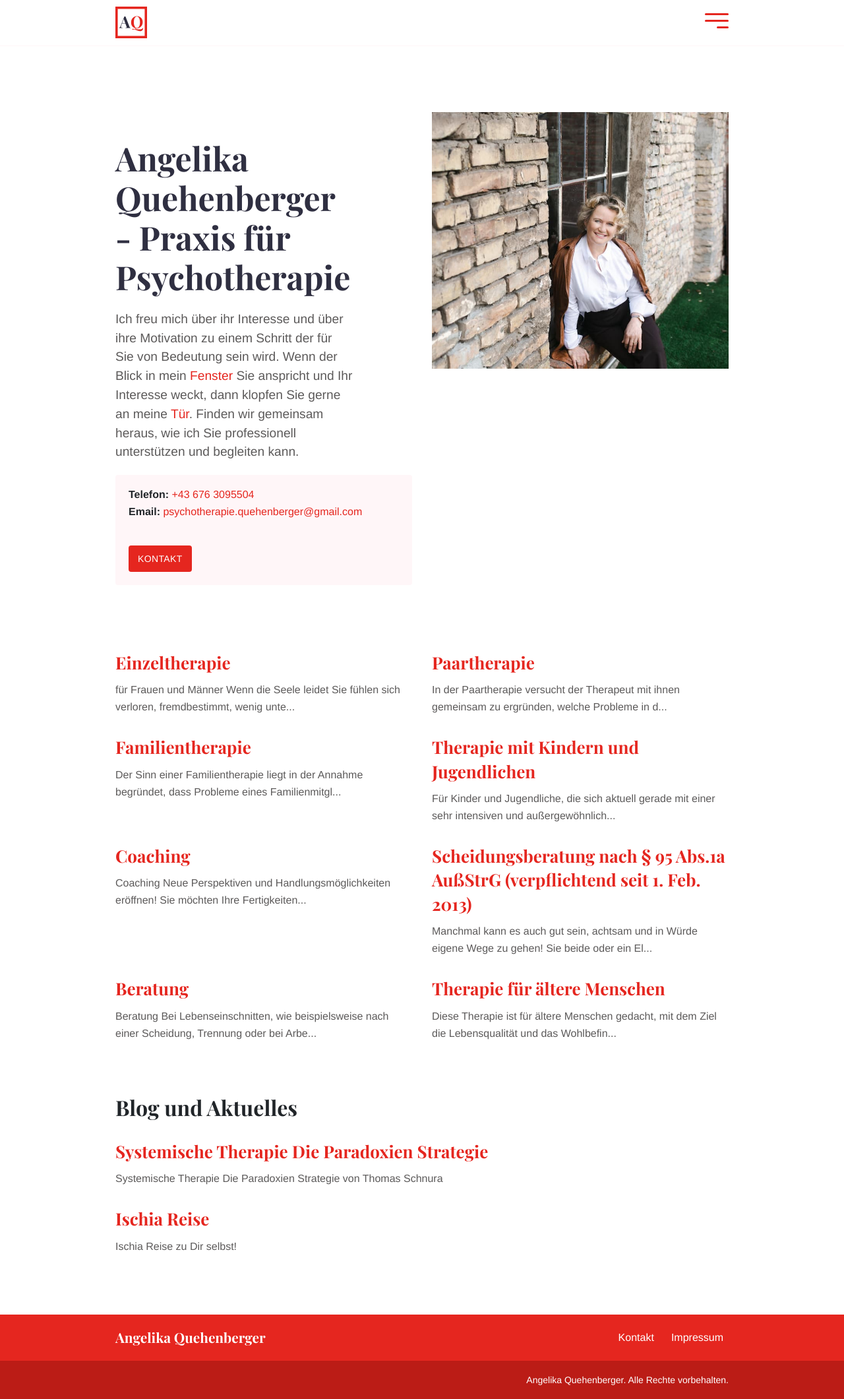
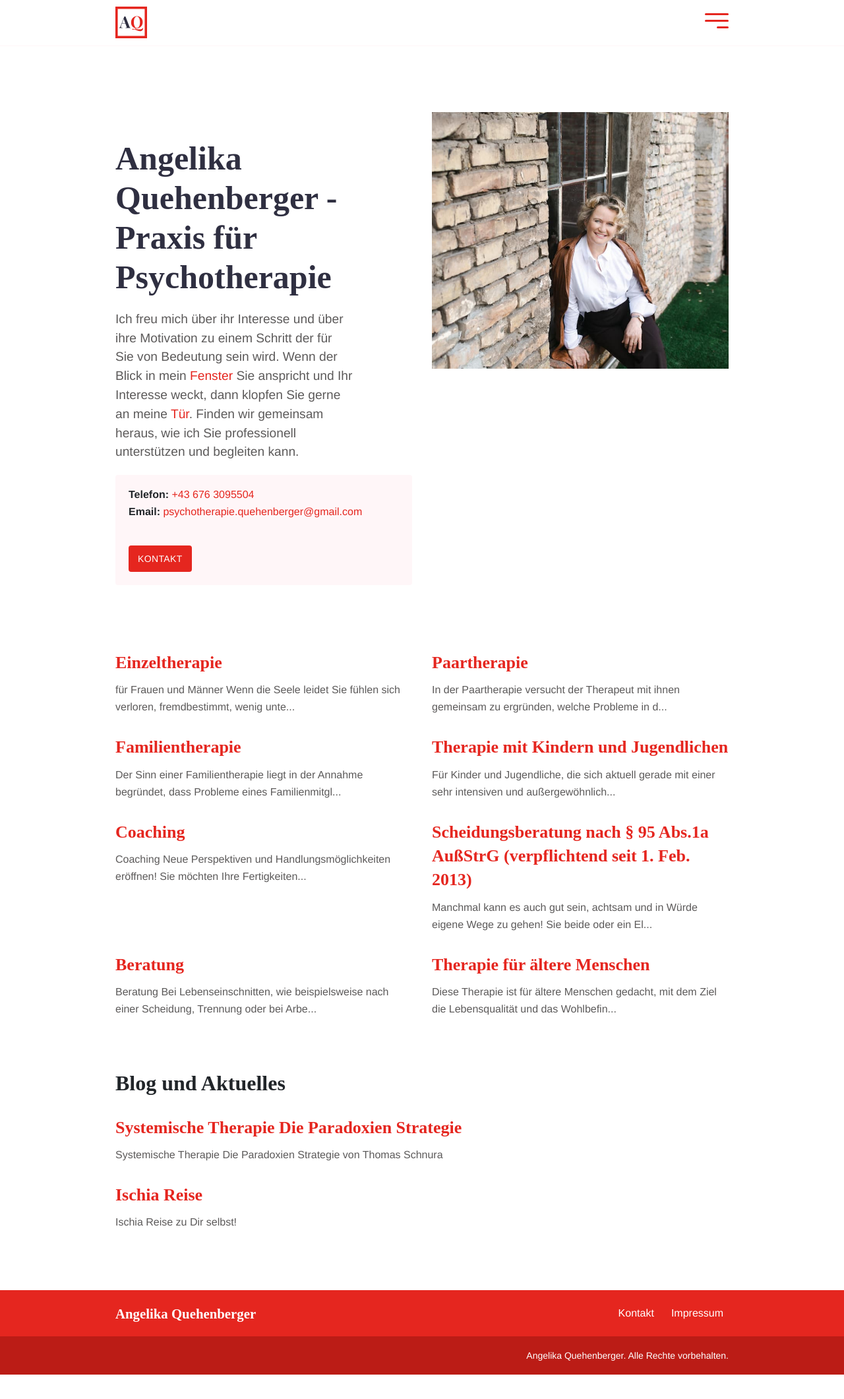
Before and after one commit to dvschnitz/angelika-quehenberger, a Jekyll site: the page built from index.md, in a window 1280 px wide. Shown: the whole page at 66% size. Built offline with Jekyll 4.4.1, drawn with Linux system fonts in a browser that asks for light colours; some web fonts are replaced; after the commit the page ends 2084 px from its top, so only the background shows below that.

Commit message:
Updated font

```diff
--- a/_layouts/default.html
+++ b/_layouts/default.html
@@ -7,10 +7,15 @@
   <meta name="viewport" content="width=device-width, initial-scale=1" />
   <link rel="icon" type="image/png" href="{{ '/images/favicon-32x32.svg' | relative_url }}">
   <link rel="icon" type="image/png" href="{{ '/images/favicon.png' | relative_url }}">
+
   <!-- Google Fonts CDN -->
-  <link rel="preconnect" href="https://fonts.googleapis.com">
-  <link rel="preconnect" href="https://fonts.gstatic.com" crossorigin>
-  <link href="https://fonts.googleapis.com/css2?family=Playfair+Display:wght@400;700&display=swap" rel="stylesheet">
+  <!-- <link rel="preconnect" href="https://fonts.googleapis.com"> -->
+  <!-- <link rel="preconnect" href="https://fonts.gstatic.com" crossorigin> -->
+  <!-- <link href="https://fonts.googleapis.com/css2?family=Playfair+Display:wght@400;700&display=swap" rel="stylesheet"> -->
+
+  <!-- <link href="https://de.allfont.net/allfont.css?fonts=agency-fb" rel="stylesheet" type="text/css" /> -->
+  <link href="https://de.allfont.net/allfont.css?fonts=agency-fb-bold" rel="stylesheet" type="text/css" />
+
   <!-- Self host font -->
   <!-- <link rel="preload" href="{{ '/assets/fonts/playfair-display.woff2' | relative_url }}" as="font" type="font/woff2" crossorigin> -->
   <link href="{{ '/assets/css/style.css' | relative_url }}" rel="stylesheet">
--- a/assets/css/style.scss
+++ b/assets/css/style.scss
@@ -17,7 +17,7 @@ $link-hover-decoration: underline;
 
 // Fonts
 $font-family-base: Helvetica, Arial, sans-serif, -apple-system;
-$font-family-heading: "Playfair Display", serif, -apple-system;
+$font-family-heading: "Agency FB Bold", serif, -apple-system;
 
 // Footer
 $footer-background-color: $primary;
```
Also changed, not shown: ersteSitzung.md (+0 -3 lines).
